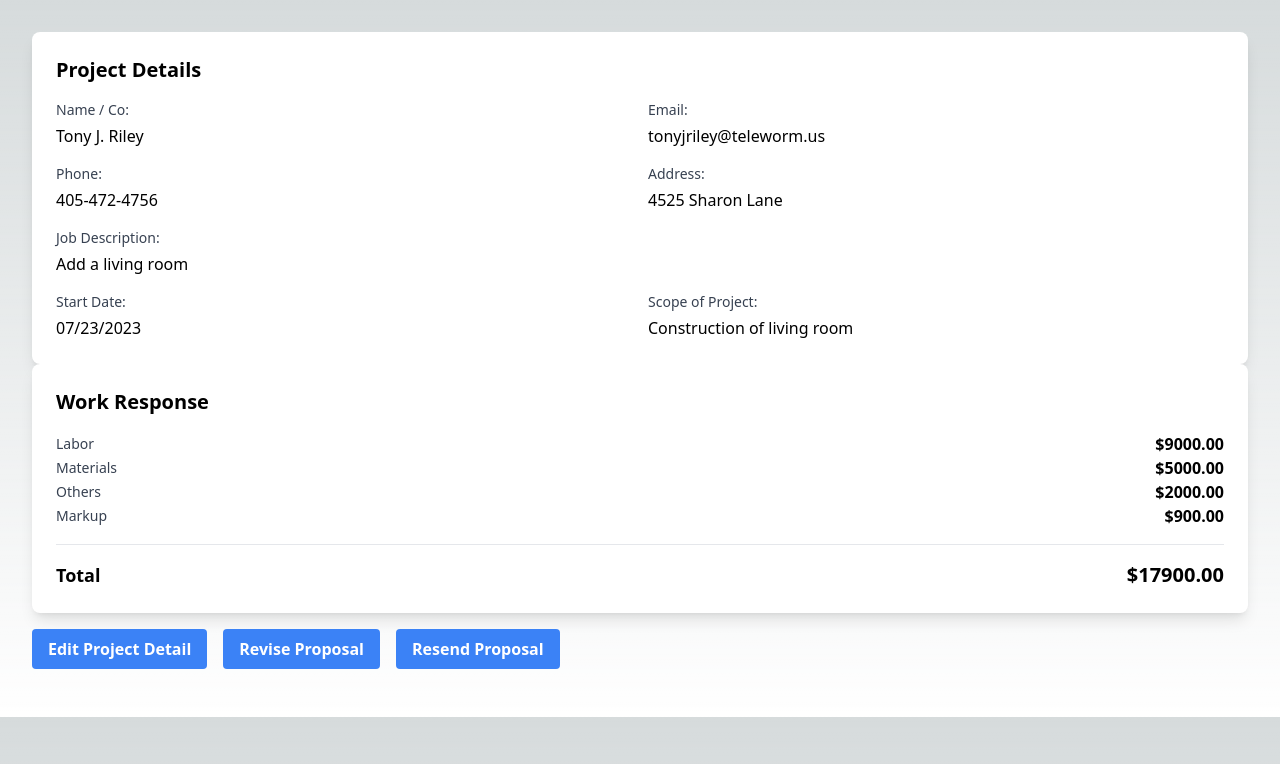
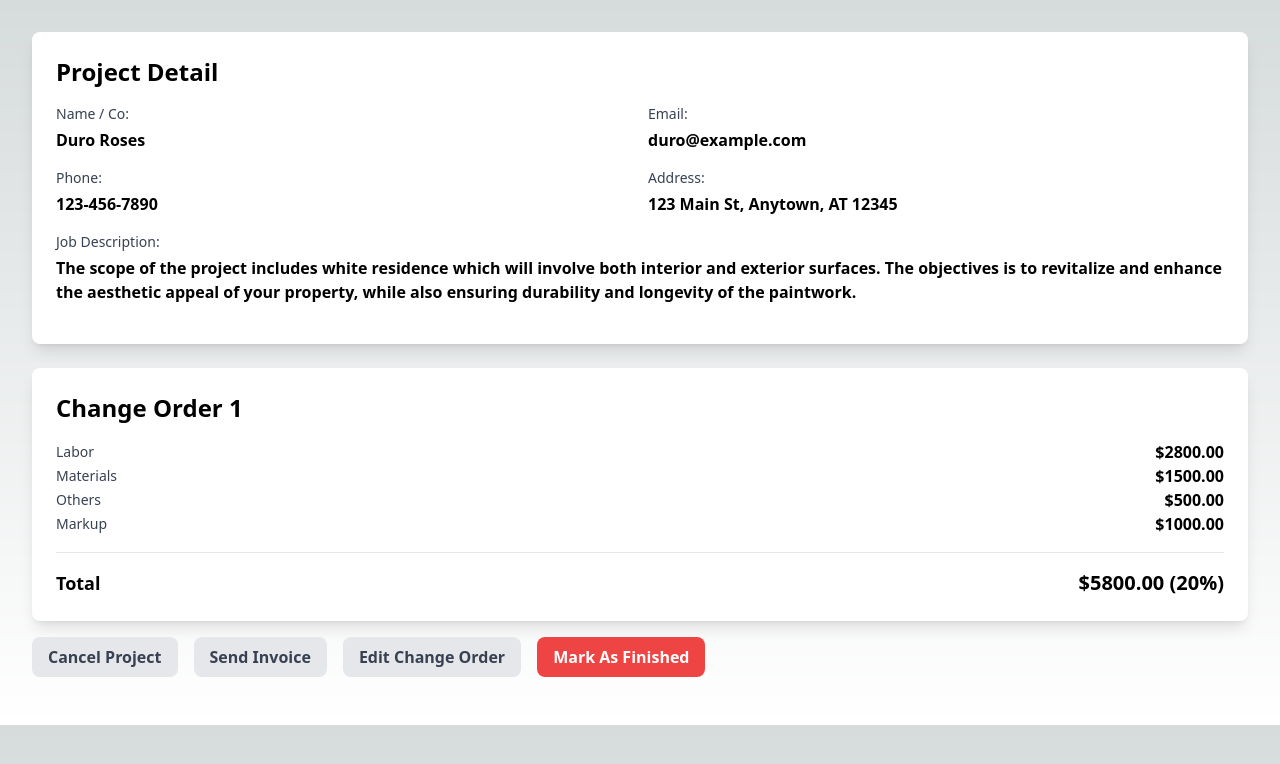
Before and after one commit to stub-ai/363053546133750048, a Next.js app: page /project in a window 1280 px wide. Shown: the top 764 px of the page. Built offline with nearby package versions, Linux system fonts and the light colour scheme.

Commit message:
Commit from Stub AI (#4)

```diff
--- a/components/ActionButton.tsx
+++ b/components/ActionButton.tsx
@@ -3,11 +3,16 @@ import React from 'react';
 interface ActionButtonProps {
   text: string;
   onClick: () => void;
+  variant: 'primary' | 'secondary';
 }
 
-const ActionButton: React.FC<ActionButtonProps> = ({ text, onClick }) => {
+const ActionButton: React.FC<ActionButtonProps> = ({ text, onClick, variant }) => {
+  const baseStyles = 'font-semibold py-2 px-4 rounded-lg focus:outline-none focus:shadow-outline';
+  const primaryStyles = 'bg-red-500 hover:bg-red-700 text-white ' + baseStyles;
+  const secondaryStyles = 'bg-gray-200 hover:bg-gray-300 text-gray-700 ' + baseStyles;
+
   return (
-    <button onClick={onClick} className='bg-blue-500 hover:bg-blue-700 text-white font-bold py-2 px-4 rounded focus:outline-none focus:shadow-outline' type='button'>
+    <button onClick={onClick} className={variant === 'primary' ? primaryStyles : secondaryStyles} type='button'>
       {text}
     </button>
   );
--- a/components/ProjectDetails.tsx
+++ b/components/ProjectDetails.tsx
@@ -6,45 +6,33 @@ interface ProjectDetailsProps {
   phone: string;
   address: string;
   jobDescription: string;
-  startDate: string;
-  scopeOfProject: string;
 }
 
-const ProjectDetails: React.FC<ProjectDetailsProps> = ({ name, email, phone, address, jobDescription, startDate, scopeOfProject }) => {
+const ProjectDetails: React.FC<ProjectDetailsProps> = ({ name, email, phone, address, jobDescription }) => {
   return (
-    <div className='bg-white p-6 rounded-lg shadow-lg flex flex-col'>
-      <h2 className='text-xl font-semibold mb-4'>Project Details</h2>
+    <div className='bg-white p-6 rounded-lg shadow-lg flex flex-col mb-6'>
+      <h2 className='text-2xl font-semibold mb-4'>Project Detail</h2>
       <div className='grid grid-cols-2 gap-4 mb-4'>
         <div>
           <label className='block text-sm font-medium text-gray-700'>Name / Co:</label>
-          <div className='mt-1'>{name}</div>
+          <div className='mt-1 font-semibold'>{name}</div>
         </div>
         <div>
           <label className='block text-sm font-medium text-gray-700'>Email:</label>
-          <div className='mt-1'>{email}</div>
+          <div className='mt-1 font-semibold'>{email}</div>
         </div>
         <div>
           <label className='block text-sm font-medium text-gray-700'>Phone:</label>
-          <div className='mt-1'>{phone}</div>
+          <div className='mt-1 font-semibold'>{phone}</div>
         </div>
         <div>
           <label className='block text-sm font-medium text-gray-700'>Address:</label>
-          <div className='mt-1'>{address}</div>
+          <div className='mt-1 font-semibold'>{address}</div>
         </div>
       </div>
       <div className='mb-4'>
         <label className='block text-sm font-medium text-gray-700'>Job Description:</label>
-        <div className='mt-1'>{jobDescription}</div>
-      </div>
-      <div className='grid grid-cols-2 gap-4'>
-        <div>
-          <label className='block text-sm font-medium text-gray-700'>Start Date:</label>
-          <div className='mt-1'>{startDate}</div>
-        </div>
-        <div>
-          <label className='block text-sm font-medium text-gray-700'>Scope of Project:</label>
-          <div className='mt-1'>{scopeOfProject}</div>
-        </div>
+        <div className='mt-1 font-semibold'>{jobDescription}</div>
       </div>
     </div>
   );
--- a/components/WorkResponse.tsx
+++ b/components/WorkResponse.tsx
@@ -1,17 +1,19 @@
 import React from 'react';
 
 interface WorkResponseProps {
+  title: string;
   labor: number;
   materials: number;
   others: number;
   markup: number;
   total: number;
+  totalMarkupPercentage: number;
 }
 
-const WorkResponse: React.FC<WorkResponseProps> = ({ labor, materials, others, markup, total }) => {
+const WorkResponse: React.FC<WorkResponseProps> = ({ title, labor, materials, others, markup, total, totalMarkupPercentage }) => {
   return (
     <div className='bg-white p-6 rounded-lg shadow-lg flex flex-col'>
-      <h2 className='text-xl font-semibold mb-4'>Work Response</h2>
+      <h2 className='text-2xl font-semibold mb-4'>{title}</h2>
       <div className='mb-4'>
         <div className='flex justify-between items-center'>
           <span className='text-sm font-medium text-gray-700'>Labor</span>
@@ -32,7 +34,7 @@ const WorkResponse: React.FC<WorkResponseProps> = ({ labor, materials, others, m
       </div>
       <div className='flex justify-between items-center border-t pt-4'>
         <span className='text-lg font-semibold'>Total</span>
-        <span className='text-xl font-bold'>${total.toFixed(2)}</span>
+        <span className='text-xl font-bold'>${total.toFixed(2)} ({totalMarkupPercentage.toFixed(0)}%)</span>
       </div>
     </div>
   );
--- a/pages/project.tsx
+++ b/pages/project.tsx
@@ -4,27 +4,26 @@ import WorkResponse from '../components/WorkResponse';
 import ActionButton from '../components/ActionButton';
 
 const ProjectPage: React.FC = () => {
-  // Example data to match the screenshot
   const projectData = {
-    name: 'Tony J. Riley',
-    email: 'tonyjriley@teleworm.us',
-    phone: '405-472-4756',
-    address: '4525 Sharon Lane',
-    jobDescription: 'Add a living room',
-    startDate: '07/23/2023',
-    scopeOfProject: 'Construction of living room'
+    name: 'Duro Roses',
+    email: 'duro@example.com',
+    phone: '123-456-7890',
+    address: '123 Main St, Anytown, AT 12345',
+    jobDescription: 'The scope of the project includes white residence which will involve both interior and exterior surfaces. The objectives is to revitalize and enhance the aesthetic appeal of your property, while also ensuring durability and longevity of the paintwork.'
   };
 
   const workResponseData = {
-    labor: 9000,
-    materials: 5000,
-    others: 2000,
-    markup: 900,
-    total: 17900
+    title: 'Change Order 1',
+    labor: 2800,
+    materials: 1500,
+    others: 500,
+    markup: 1000,
+    total: 5800,
+    totalMarkupPercentage: 20
   };
 
-  const handleActionClick = () => {
-    // Implement action functionality here
+  const handleActionClick = (action: string) => {
+    console.log(`${action} clicked`);
   };
 
   return (
@@ -32,9 +31,10 @@ const ProjectPage: React.FC = () => {
       <ProjectDetails {...projectData} />
       <WorkResponse {...workResponseData} />
       <div className='flex space-x-4 my-4'>
-        <ActionButton text='Edit Project Detail' onClick={handleActionClick} />
-        <ActionButton text='Revise Proposal' onClick={handleActionClick} />
-        <ActionButton text='Resend Proposal' onClick={handleActionClick} />
+        <ActionButton text='Cancel Project' onClick={() => handleActionClick('Cancel Project')} variant='secondary' />
+        <ActionButton text='Send Invoice' onClick={() => handleActionClick('Send Invoice')} variant='secondary' />
+        <ActionButton text='Edit Change Order' onClick={() => handleActionClick('Edit Change Order')} variant='secondary' />
+        <ActionButton text='Mark As Finished' onClick={() => handleActionClick('Mark As Finished')} variant='primary' />
       </div>
     </div>
   );
```
